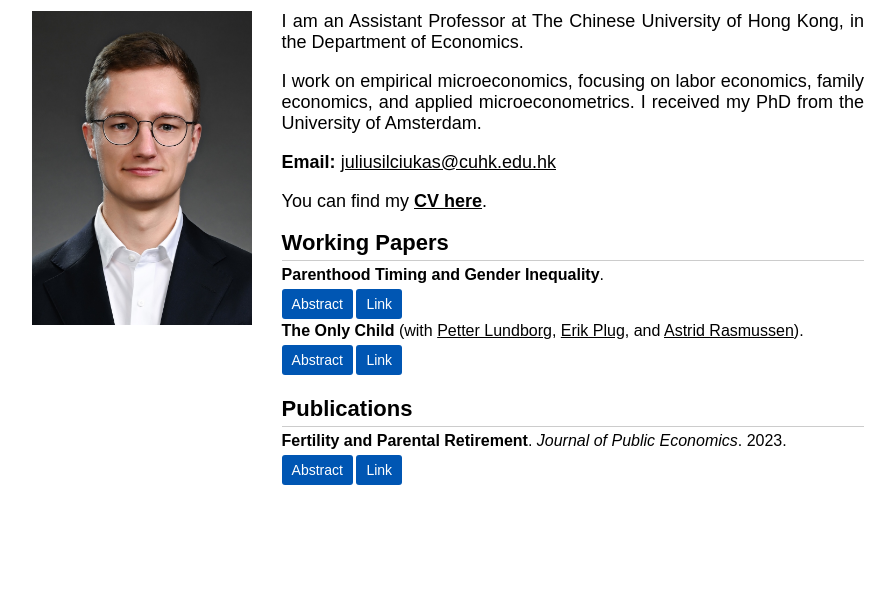
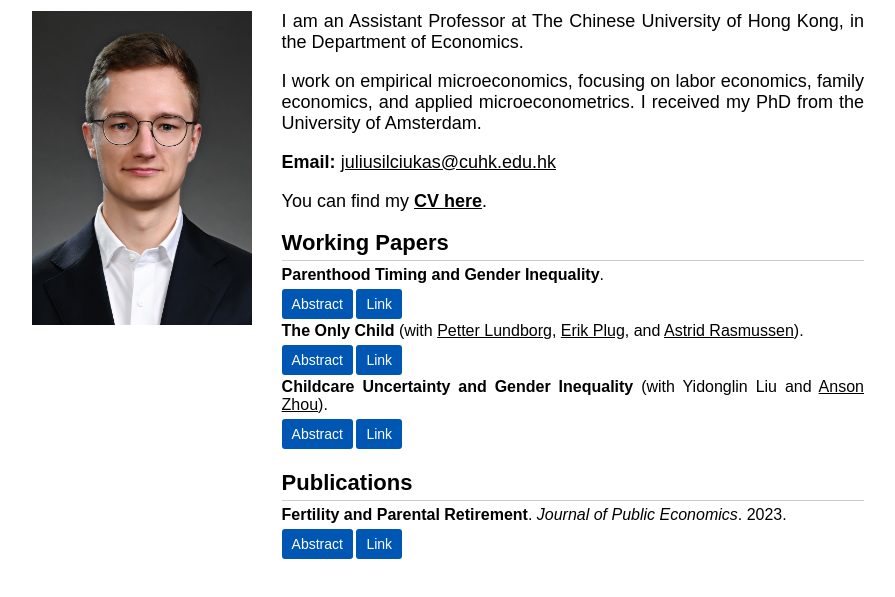
Before and after one commit to juliusilciukas/juliusilciukas.github.io, a plain HTML site: page index.html in a window 1280 px wide. Shown: the part 79-676 px from the top of the page, without its empty margins (192-1087 px from the left). Drawn offline with Linux system fonts and the light colour scheme.

Commit message:
Update index.html

```diff
--- a/index.html
+++ b/index.html
@@ -87,6 +87,20 @@
                     </p>
                 </div>
 
+                <div class="paper-container">
+                    <p><b>Childcare Uncertainty and Gender Inequality</b> (with
+                        Yidonglin Liu and
+                        <a href="https://ansonzhou.github.io/MyWebsite/" style="text-decoration: underline; color: black;">Anson Zhou</a>).
+                        <div class="button-container">
+                            <a class="button" onclick="toggleAbstract('abstract3')">Abstract</a>
+                            <a href="https://ansonzhou.github.io/MyWebsite/uncertainty.pdf" class="button" target="_blank">Link</a>
+                        </div>
+                        <div id="abstract3" class="abstract">
+                            <p>We study how childcare uncertainty shapes gender inequality in a life-cycle model with endogenous fertility timing, credit constraints, and parental labor supply. Using the German Socio-Economic Panel, we document that childcare needs vary substantially and shape parents’ time allocation. The calibrated model reproduces observed care and work responses to childcare shocks. Counterfactual experiments reveal that mothers’ disproportionate caregiving burden exposes their employment to care shocks: childcare uncertainty reduces maternal participation and increases employment instability by magnitudes comparable to earnings risk. Fathers’ higher costs of adjusting work arrangements amplify this asymmetry. The resulting unequal employment responses widen earnings gaps both within couples and across households.</p>
+                        </div>
+                    </p>
+                </div>
+
                 <br>
                 <p style="font-size: 22px; border-bottom: 1px solid #ccc; padding-bottom: 4px; margin-top: 0x;"><b>Publications</b></p>
                 <span style="display: block; height: 5px;"></span>
```
